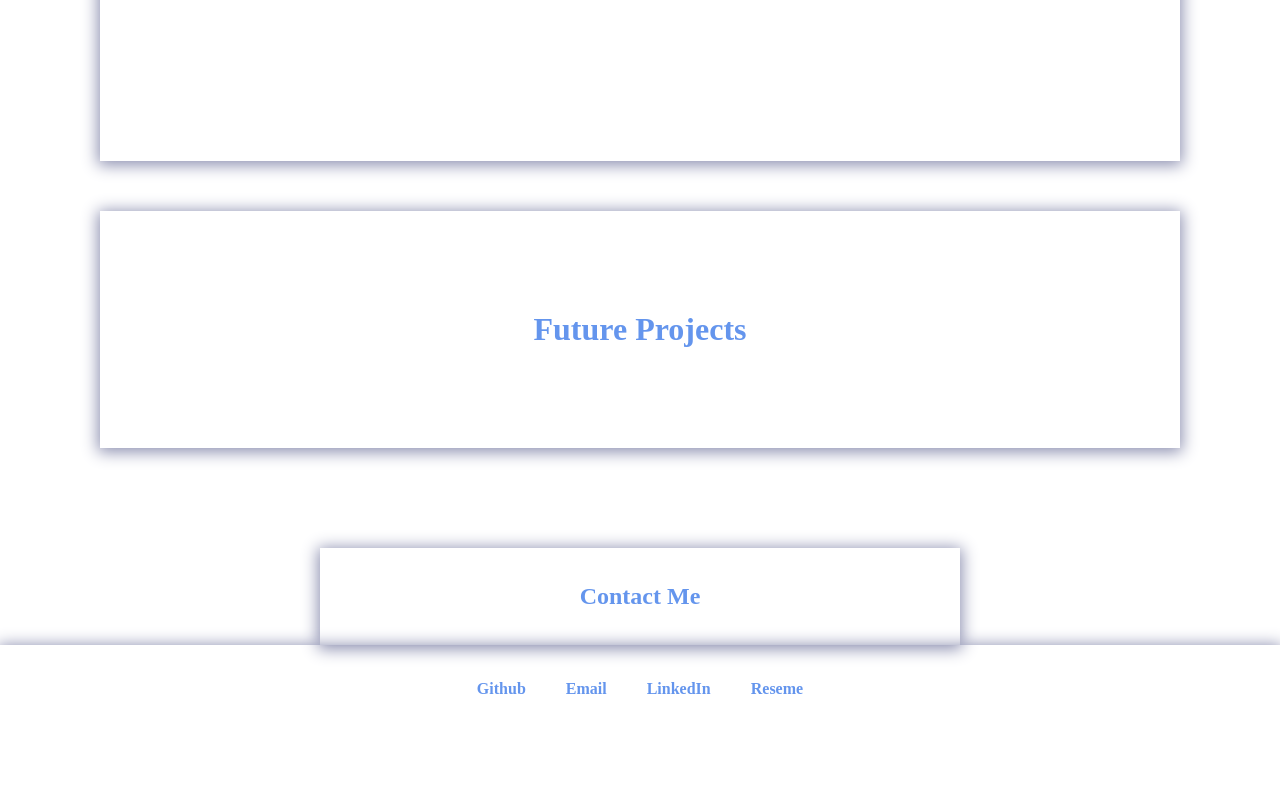
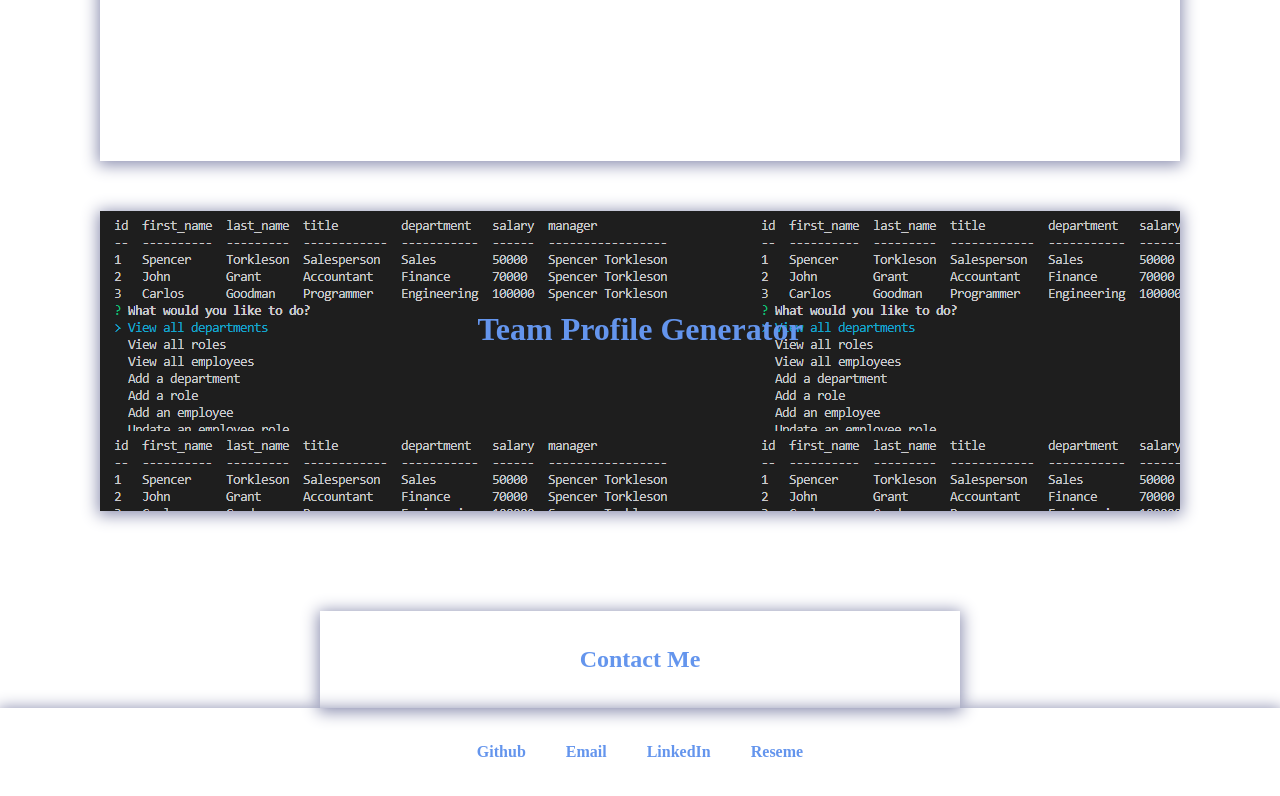
Before and after one commit to Jbiske/JB-Portfolio, a plain HTML site: page index.html in a window 1280 px wide. Shown: the part 1731-2527 px from the top of the page. Before the commit the page ends 2464 px from the top, so only its background shows below. Drawn offline with Linux system fonts and the light colour scheme; a script that the page names is missing.

Commit message:
adding new project

```diff
--- a/assets/style.css
+++ b/assets/style.css
@@ -287,6 +287,12 @@ img_2 {
     height: 300px;
     object-fit:cover;
 }
+.im_4{
+    background-image:url(./Great.png);
+    width: 100%;
+height: 300px;
+object-fit: cover;
+}
 .info{
 
     align-items: center;
--- a/index.html
+++ b/index.html
@@ -63,7 +63,7 @@
 
 
 
-   <h3  href="">  <a> Future Projects</a></h3>
+   <h3 class="im_4" >  <a href="https://github.com/Jbiske/Employee-Tracker-jb"> Team Profile Generator</a></h3>
 
 
 </section>
@@ -76,7 +76,7 @@
     <li><a href="https://github.com/Jbiske"> Github</a></li>
     <li><a href="mailto: Joshua.Biske@gmail.com">Email</a></li>
     <li><a href="https://www.linkedin.com/in/josh-biske-9a10a0225/">LinkedIn</a></li>
-    <li> <a href=""> Reseme </a></li>
+    <li> <a href="https://docs.google.com/document/d/1yn_9_7EtzlKixMNeTTTe_hZeM-JD4zqF-YPx99r9Tl4/edit?usp=sharing"> Reseme </a></li>
 
 </ul>
 </section>
```
Also changed, not shown: assets/Great.png (added).
